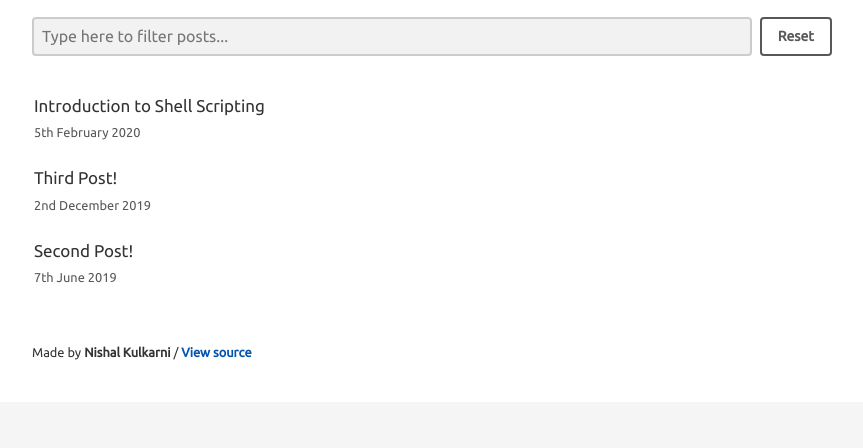
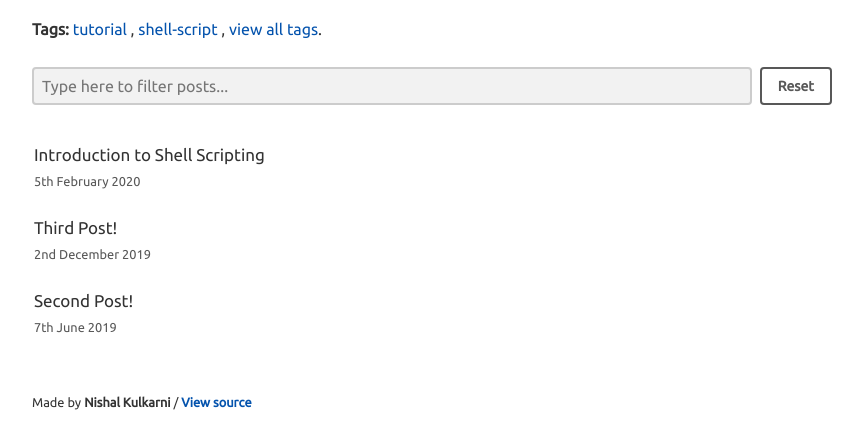
Before and after one commit to nishalkulkarni/nishalkulkarni.com, a Gatsby site: page /blog in a window 1280 px wide. Shown: the part 198-646 px from the top of the page, without its empty margins (208-1071 px from the left). Built offline with nearby package versions, Linux system fonts and the light colour scheme; Gatsby itself is replaced by a stand-in of ours.

Commit message:
Added tags to main blog page

```diff
--- a/src/pages/blog.js
+++ b/src/pages/blog.js
@@ -3,6 +3,17 @@ import Layout from "../components/layout"
 import { graphql, Link } from "gatsby"
 import styled from "styled-components"
 import { GrayButton } from "../components/buttons"
+
+const TagsBox = styled.p``
+
+const TagLink = styled(Link)`
+  font-weight: 400;
+
+  :focus,
+  :hover {
+    outline: 0.0625rem dashed ${props => props.theme.altBlueColor};
+  }
+`
 
 const SearchBox = styled.div`
   margin-bottom: 1.75rem;
@@ -62,7 +73,7 @@ const ArticleDate = styled.small`
 `
 
 const BlogPage = ({ data }) => {
-  const allPosts = data.allMdx.nodes
+  const allPosts = data.postsMdx.nodes
 
   const emptyQuery = ""
   const [state, setState] = useState({
@@ -72,7 +83,7 @@ const BlogPage = ({ data }) => {
 
   const handleInputChange = event => {
     const query = event.target.value
-    const posts = data.allMdx.nodes || []
+    const posts = data.postsMdx.nodes || []
 
     const filteredData = posts.filter(post => {
       const { title, tags } = post.frontmatter
@@ -93,10 +104,25 @@ const BlogPage = ({ data }) => {
   const hasSearchResults = filteredData && query !== emptyQuery
   const posts = hasSearchResults ? filteredData : allPosts
 
+  const allTags = data.tagsMdx.group.sort((a, b) =>
+    a.totalCount < b.totalCount ? 1 : -1
+  )
+  const displayTags = []
+  const numTags = 2
+  allTags.slice(0, numTags).forEach(({ tag }) => {
+    displayTags.push(<TagLink to={"/tags/" + tag}>{tag}</TagLink>)
+    displayTags.push(" , ")
+    return tag
+  })
+
   return (
     <Layout>
       <h1>Blog</h1>
-
+      <TagsBox>
+        <strong>Tags: </strong>
+        {displayTags}
+        <TagLink to="/tags">view all tags</TagLink>.
+      </TagsBox>
       <SearchBox>
         <SearchInput
           id="search-input"
@@ -124,7 +150,7 @@ export default BlogPage
 
 export const blogPageQuery = graphql`
   query {
-    allMdx(
+    postsMdx: allMdx(
       sort: { fields: [frontmatter___date], order: DESC }
       filter: { frontmatter: { published: { eq: true } } }
     ) {
@@ -140,5 +166,11 @@ export const blogPageQuery = graphql`
         }
       }
     }
+    tagsMdx: allMdx {
+      group(field: frontmatter___tags) {
+        tag: fieldValue
+        totalCount
+      }
+    }
   }
 `
```
Also changed, not shown: src/pages/tags.js (+7 -45 lines).
